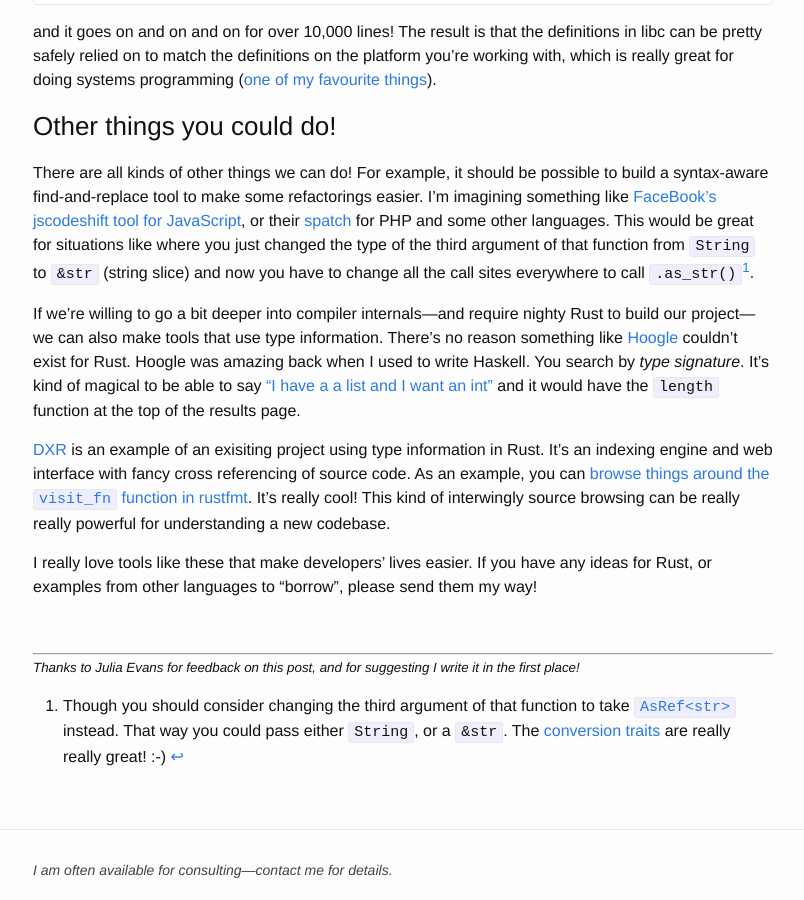
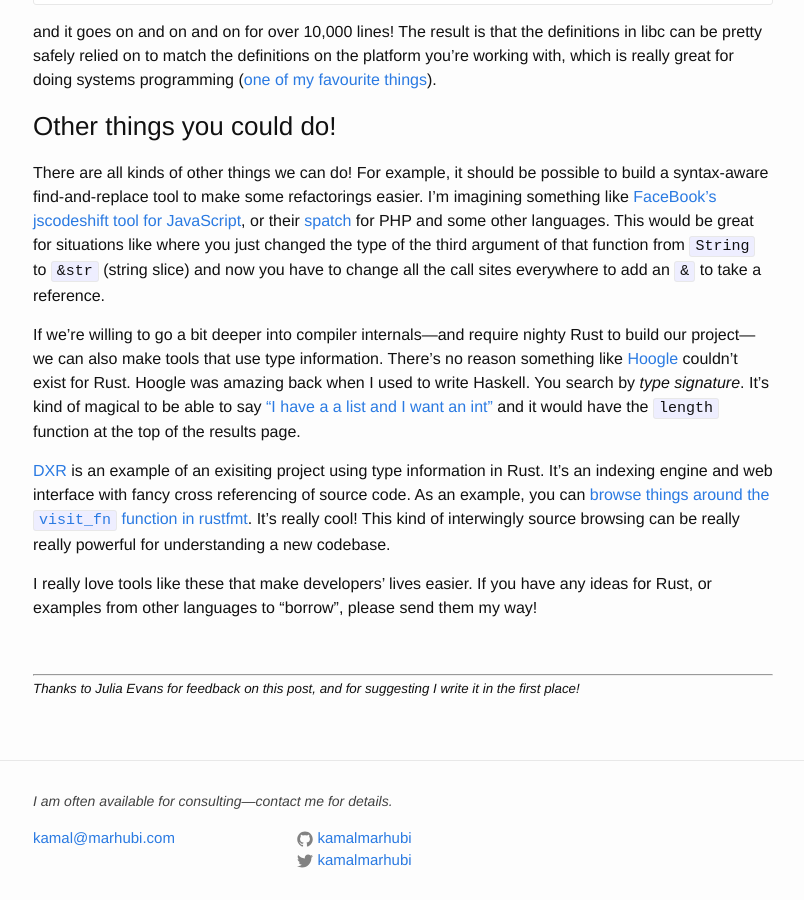
Before and after one commit to kamalmarhubi/website, a Jekyll site: the page built from _posts/2016-06-02-playing-with-the-rust-ast.markdown, in a window 1280 px wide and 900 px high, scrolled down 3380 px. Shown: the whole window, without its empty margins (237-1041 px from the left). Built offline with Jekyll 4.4.1, drawn with Linux system fonts in a browser that asks for light colours.

Commit message:
Remove AsRef footnote in AST post

```diff
--- a/_posts/2016-06-02-playing-with-the-rust-ast.markdown
+++ b/_posts/2016-06-02-playing-with-the-rust-ast.markdown
@@ -139,10 +139,7 @@
 
 ### Other things you could do!
 
-There are all kinds of other things we can do! For example, it should be possible to build a syntax-aware find-and-replace tool to make some refactorings easier. I'm imagining something like [FaceBook's jscodeshift tool for JavaScript][jscodeshift], or their [spatch] for PHP and some other languages. This would be great for situations like where you just changed the type of the third argument of that function from `String` to `&str` (string slice) and now you have to change all the call sites everywhere to call `.as_str()`[^fn-asref].
-
-[^fn-asref]:
-    Though you should consider changing the third argument of that function to take [`AsRef<str>`][asref] instead. That way you could pass either `String`, or a `&str`. The [conversion traits][convert] are really really great! :-)
+There are all kinds of other things we can do! For example, it should be possible to build a syntax-aware find-and-replace tool to make some refactorings easier. I'm imagining something like [FaceBook's jscodeshift tool for JavaScript][jscodeshift], or their [spatch] for PHP and some other languages. This would be great for situations like where you just changed the type of the third argument of that function from `String` to `&str` (string slice) and now you have to change all the call sites everywhere to add an `&` to take a reference.
 
 [asref]: http://doc.rust-lang.org/std/convert/trait.AsRef.html
 [convert]: http://doc.rust-lang.org/std/convert/index.html
```
